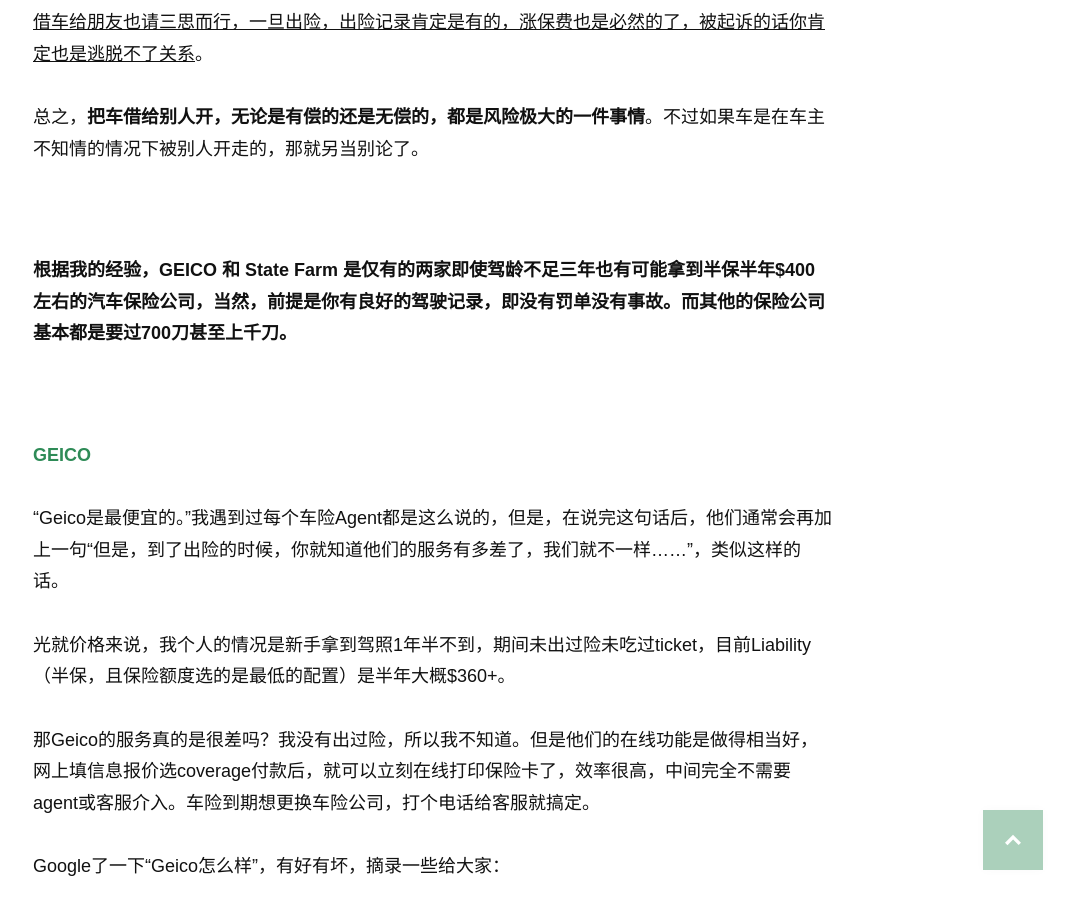
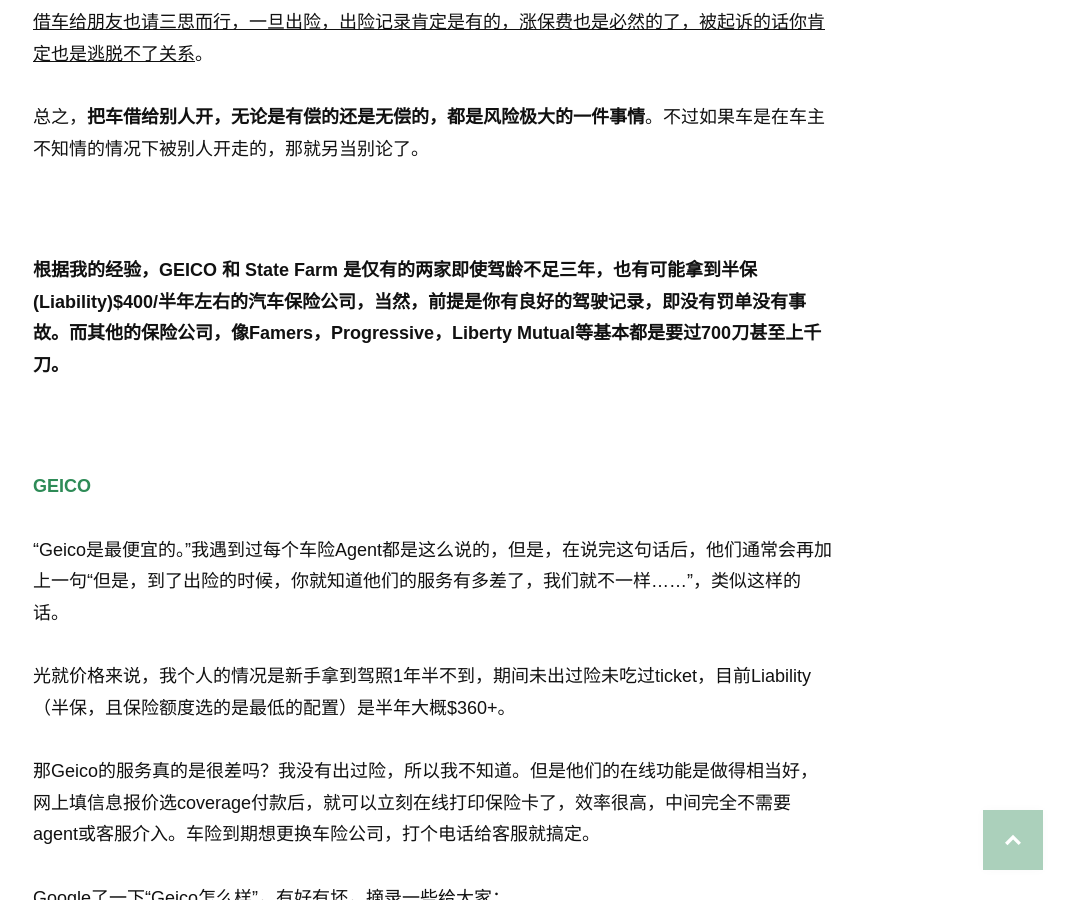
Before and after one commit to wolfwifee/wolfwifee.github.com, a Jekyll site: the page built from _posts/2016-04-10-things-about-auto-insurance.md, in a window 1280 px wide and 900 px high, scrolled down 3080 px. Shown: the whole window, without its empty margins (207-1280 px from the left). Built offline with Jekyll 4.4.1, drawn with Linux system fonts in a browser that asks for light colours; nearby versions of some CDN libraries; some web fonts are replaced; comment, search, counter and statistics services are not loaded.

Commit message:
Update 2016-04-10-things-about-auto-insurance.md

```diff
--- a/_posts/2016-04-10-things-about-auto-insurance.md
+++ b/_posts/2016-04-10-things-about-auto-insurance.md
@@ -71,7 +71,7 @@
 
 <p style="margin-bottom:90px"></p>
 
-**根据我的经验，GEICO 和 State Farm 是仅有的两家即使驾龄不足三年也有可能拿到半保半年$400左右的汽车保险公司，当然，前提是你有良好的驾驶记录，即没有罚单没有事故。而其他的保险公司基本都是要过700刀甚至上千刀。**
+**根据我的经验，GEICO 和 State Farm 是仅有的两家即使驾龄不足三年，也有可能拿到半保(Liability)$400/半年左右的汽车保险公司，当然，前提是你有良好的驾驶记录，即没有罚单没有事故。而其他的保险公司，像Famers，Progressive，Liberty Mutual等基本都是要过700刀甚至上千刀。**
 
 <p style="margin-bottom:90px"></p>
 
```
